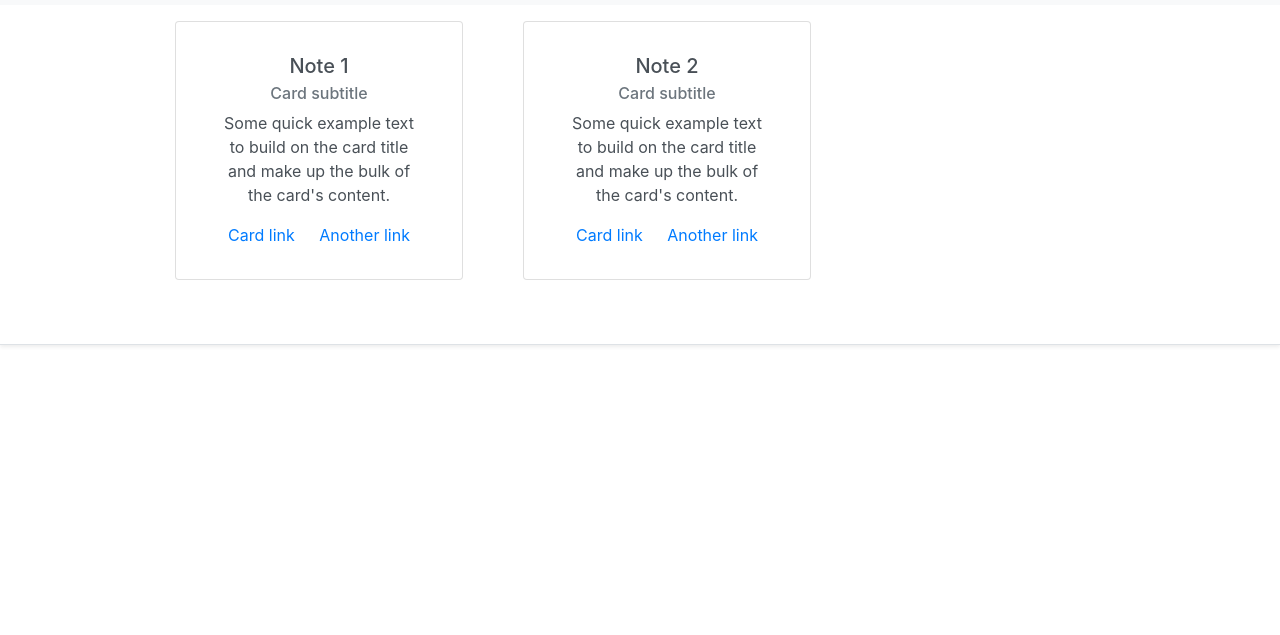
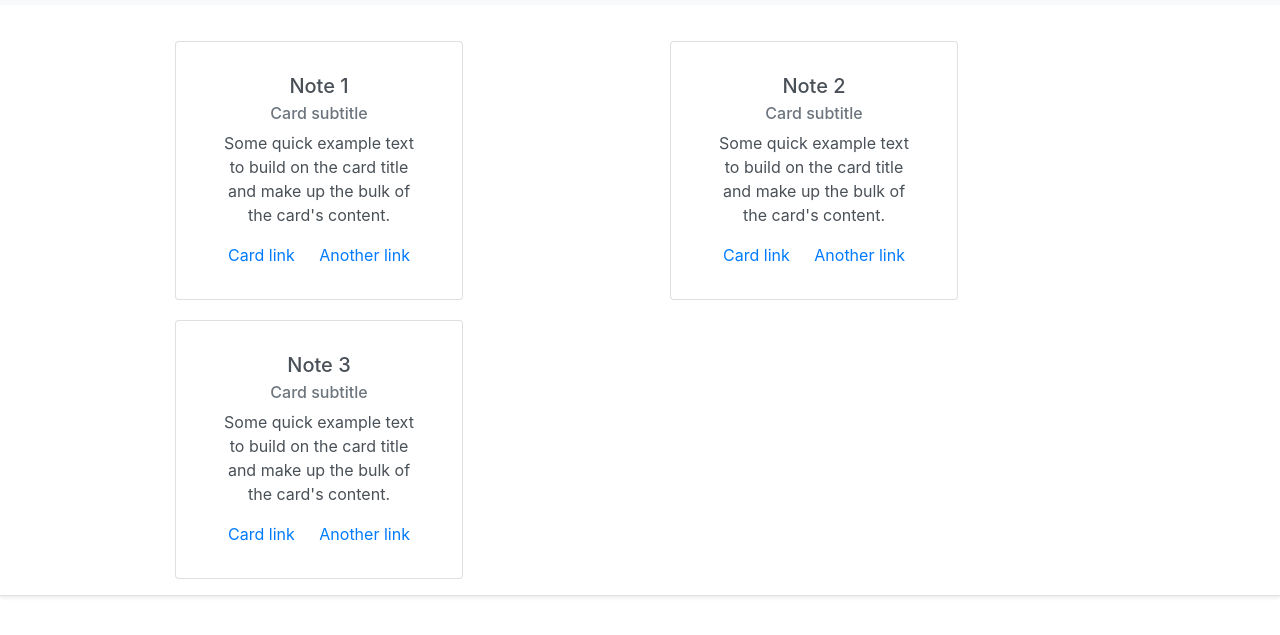
Before and after one commit to burningion/example-note-taking-app, a plain HTML site: page frontend/static/index.html in a window 1280 px wide. Shown: the part 51-686 px from the top of the page. Drawn offline with nearby package versions, Linux system fonts and the light colour scheme.

Commit message:
Figuring out overflow layout

```diff
--- a/frontend/static/index.html
+++ b/frontend/static/index.html
@@ -32,10 +32,10 @@
 
             <div class="d-flex flex-column flex-md-row align-items-center p-3 px-md-4 mb-3 bg-white border-bottom shadow-sm" >
                 <div class="container" style="max-width: 960px;">
-            <div class="card-deck mb-4 text-center">
+            <div class="card-deck text-center">
             <div class="row">
                     <div class="col-sm-6">
-                            <div class="card mb-4 list-group-item list-group-item-action" style="width: 18rem;">
+            <div class="card list-group-item list-group-item-action" style="width: 18rem; margin-top: 20px;">
             <div class="card-body">
               <h5 class="card-title">Note 1</h5>
               <h6 class="card-subtitle mb-2 text-muted">Card subtitle</h6>
@@ -46,7 +46,7 @@
             </div>
             </div>
             <div class="col-sm-6">
-    <div class="card list-group-item list-group-item-action" style="width: 18rem;">
+    <div class="card list-group-item list-group-item-action" style="width: 18rem;margin-top: 20px;">
             <div class="card-body">
               <h5 class="card-title">Note 2</h5>
               <h6 class="card-subtitle mb-2 text-muted">Card subtitle</h6>
@@ -56,7 +56,17 @@
             </div>
         </div>
     </div>
-
+    <div class="col-sm-6">
+            <div class="card list-group-item list-group-item-action" style="width: 18rem;margin-top: 20px;">
+                    <div class="card-body">
+                      <h5 class="card-title">Note 3</h5>
+                      <h6 class="card-subtitle mb-2 text-muted">Card subtitle</h6>
+                      <p class="card-text">Some quick example text to build on the card title and make up the bulk of the card's content.</p>
+                      <a href="#" class="card-link">Card link</a>
+                      <a href="#" class="card-link">Another link</a>
+                    </div>
+                </div>
+            </div>
 </div>
 </div>
 </div>
```
